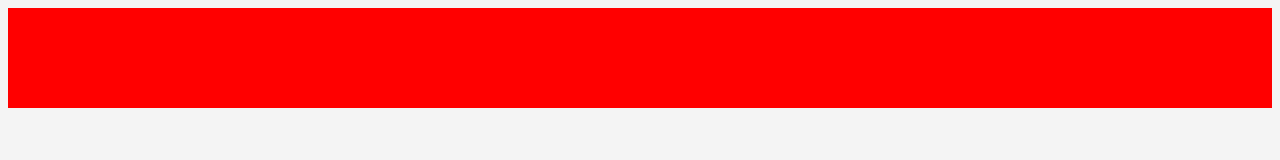
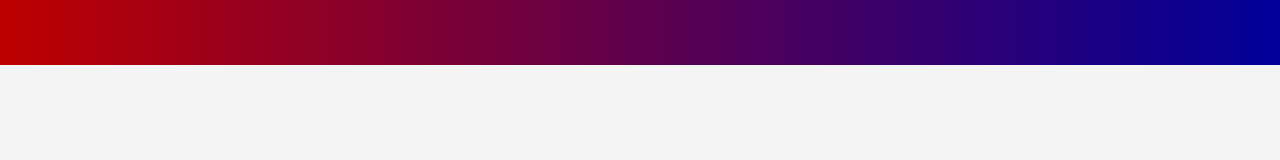
Before and after one commit to DRIIXX/GameNews, a plain HTML site: page index.html in a window 1280 px wide. Drawn offline with Linux system fonts and the light colour scheme.

Commit message:
Обновил сайт

```diff
--- a/style.css
+++ b/style.css
@@ -4,7 +4,10 @@ body {
     background-color: #f4f4f4;
 }
 .top-banner{
-    background-color: red;
+    background: linear-gradient(to right, #bd0000, #00009a);
     width: 100%;
-    height: 100px;
+    height: 65px;
+    position: absolute;
+    top: 0;
+    left: 0;
 }
```
